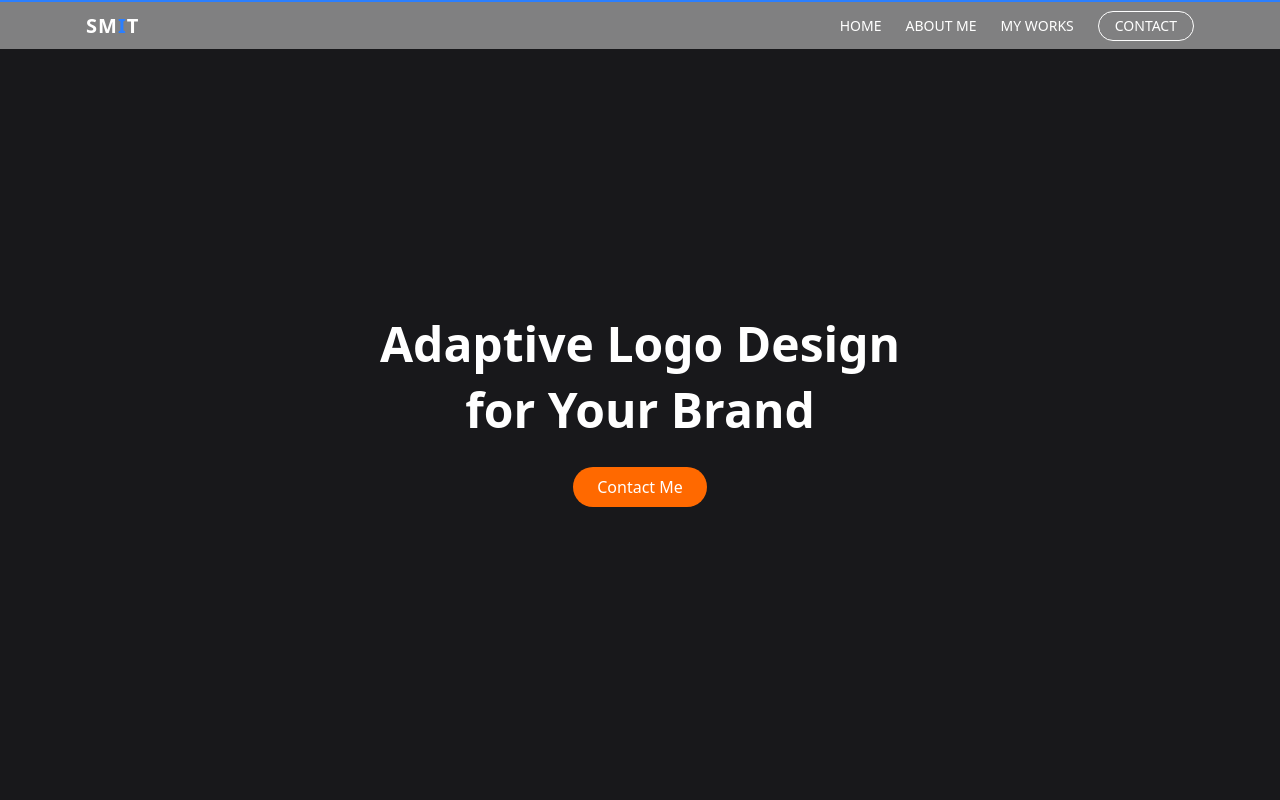
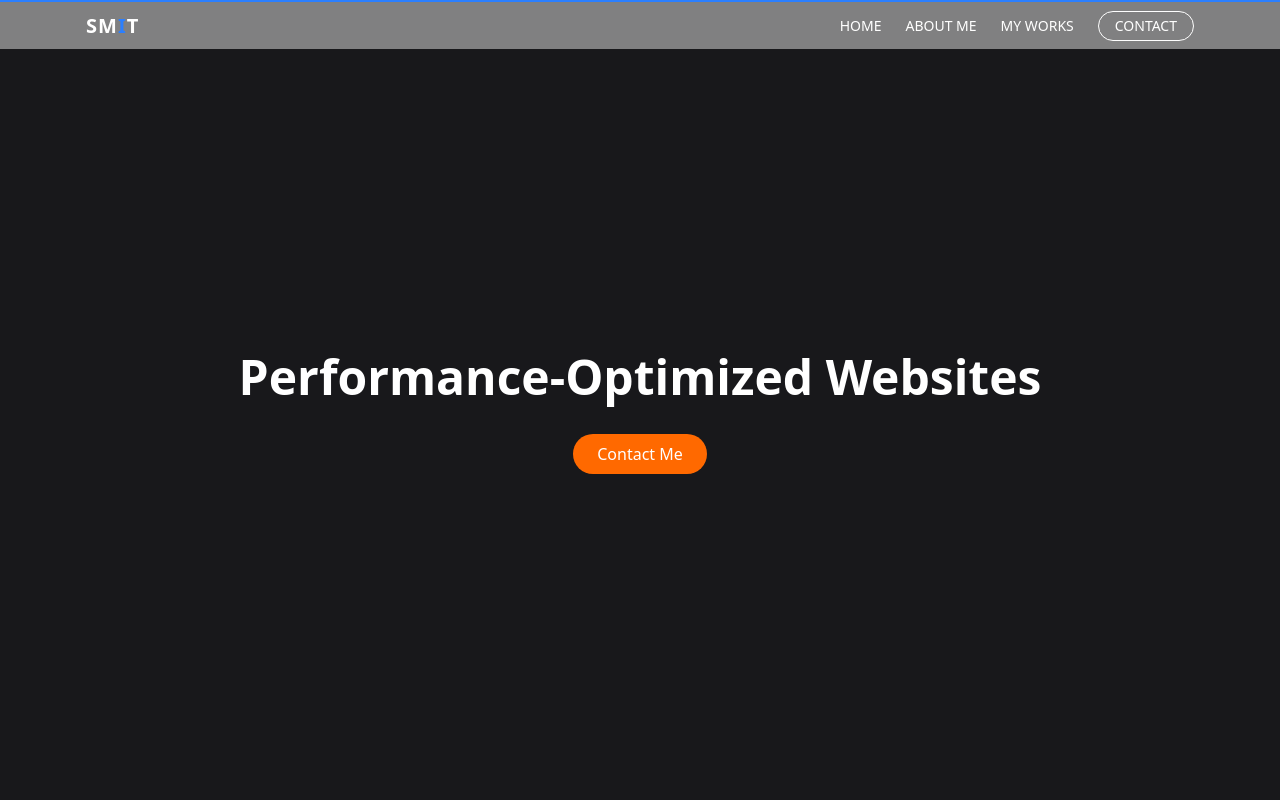
Before and after one commit to smitpatel31-03/portfolio, a React (Vite) app: page / in a window 1280 px wide. Shown: the top 800 px of the page. Built offline with nearby package versions, Linux system fonts and the light colour scheme.

Commit message:
feat: update hero section title to reflect performance optimization focus

```diff
--- a/src/Pages/Home.jsx
+++ b/src/Pages/Home.jsx
@@ -46,7 +46,7 @@ const Home = () => {
       {/* Hero Section */}
       <section className="min-h-[90vh] flex flex-col justify-center items-center text-center px-4 py-20">
         <h1 className="text-3xl sm:text-4xl md:text-5xl font-semibold leading-snug">
-          Adaptive Logo Design <br /> for Your Brand
+          Performance-Optimized Websites
         </h1>
         <button className="bg-orange-500 px-6 py-2 mt-6 rounded-full hover:bg-orange-600 transition">
           Contact Me
```
